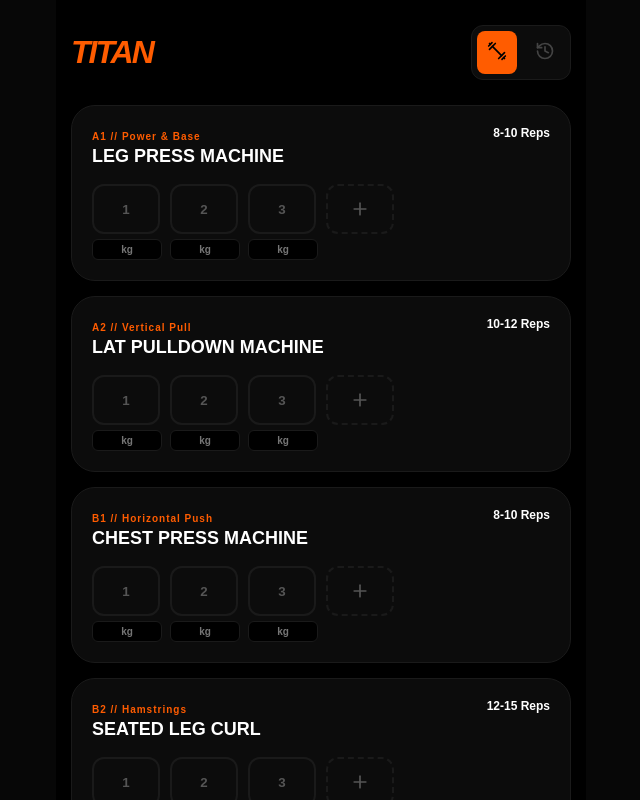
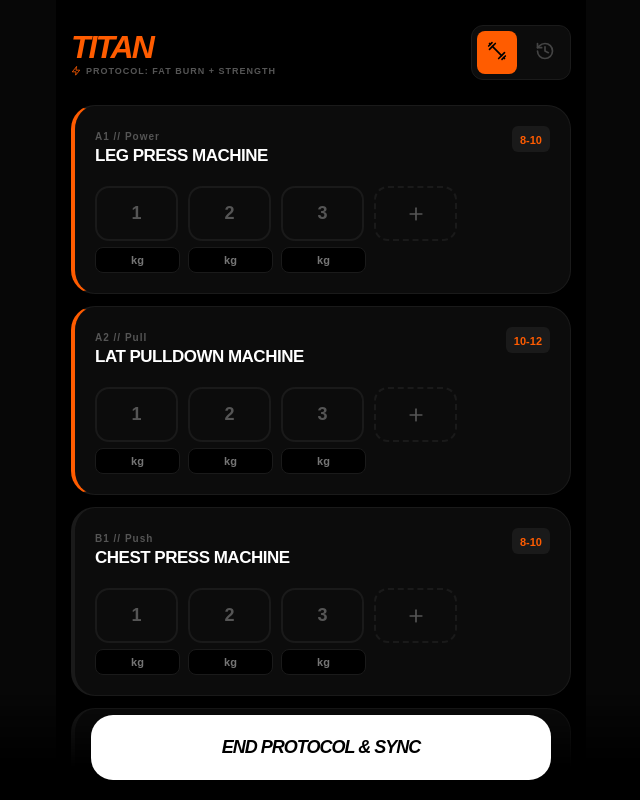
Before and after one commit to srafiq2406teachered-byte/Titan-Tracker, a React (Vite) app: page / in a window 1280 px wide. Shown: the top 800 px of the page, without its empty margins (319-959 px from the left). Built offline with nearby package versions, Linux system fonts and the light colour scheme.

Commit message:
Update App.jsx

```diff
--- a/src/App.jsx
+++ b/src/App.jsx
@@ -1,24 +1,36 @@
 import React, { useState, useEffect } from 'react';
-import { CheckCircle, Clock, RotateCcw, Dumbbell, History, Plus, Timer } from 'lucide-react';
+import { CheckCircle, Clock, RotateCcw, Dumbbell, History, Plus, Timer, Zap } from 'lucide-react';
 
 const TitanTracker = () => {
+  // 1. STATE WITH LOCALSTORAGE PERSISTENCE
   const [view, setView] = useState('train');
   const [timeLeft, setTimeLeft] = useState(0);
-  const [completedSets, setCompletedSets] = useState({});
-  const [exerciseData, setExerciseData] = useState({});
+  const [completedSets, setCompletedSets] = useState(() =>
+    JSON.parse(localStorage.getItem('titan_completed') || '{}')
+  );
+  const [exerciseData, setExerciseData] = useState(() =>
+    JSON.parse(localStorage.getItem('titan_data') || '{}')
+  );
 
-  // THE MASTER PROTOCOL (A1-D2)
+  // 2. PROTOCOL DEFINITION (A1-D2)
   const MASTER_PLAN = [
-    { id: "A1", name: "Leg Press Machine", sets: 3, goal: "8-10 Reps", focus: "Power & Base", type: "set" },
-    { id: "A2", name: "Lat Pulldown Machine", sets: 3, goal: "10-12 Reps", focus: "Vertical Pull", type: "set" },
-    { id: "B1", name: "Chest Press Machine", sets: 3, goal: "8-10 Reps", focus: "Horizontal Push", type: "set" },
-    { id: "B2", name: "Seated Leg Curl", sets: 3, goal: "12-15 Reps", focus: "Hamstrings", type: "set" },
-    { id: "C1", name: "Seated Cable Row", sets: 3, goal: "10-12 Reps", focus: "Mid-Back Squeeze", type: "set" },
-    { id: "C2", name: "DB Overhead Press", sets: 3, goal: "10-12 Reps", focus: "Vertical Push", type: "set" },
-    { id: "D1", name: "Plank / Captain's Chair", sets: 3, goal: "45s Hold", focus: "Core Stability", type: "time" },
-    { id: "D2", name: "Walking Lunges", sets: 3, goal: "12 Total", focus: "Metabolic Burn", type: "set" }
+    { id: "A1", pair: "A", name: "Leg Press Machine", sets: 3, goal: "8-10", focus: "Power", type: "set" },
+    { id: "A2", pair: "A", name: "Lat Pulldown Machine", sets: 3, goal: "10-12", focus: "Pull", type: "set" },
+    { id: "B1", pair: "B", name: "Chest Press Machine", sets: 3, goal: "8-10", focus: "Push", type: "set" },
+    { id: "B2", pair: "B", name: "Seated Leg Curl", sets: 3, goal: "12-15", focus: "Hams", type: "set" },
+    { id: "C1", pair: "C", name: "Seated Cable Row", sets: 3, goal: "10-12", focus: "Back", type: "set" },
+    { id: "C2", pair: "C", name: "DB Overhead Press", sets: 3, goal: "10-12", focus: "Shoulders", type: "set" },
+    { id: "D1", pair: "D", name: "Plank / Captain's Chair", sets: 3, goal: "45s", focus: "Core", type: "time" },
+    { id: "D2", pair: "D", name: "Walking Lunges", sets: 3, goal: "12 Total", focus: "Burn", type: "set" }
   ];
 
+  // 3. PERSISTENCE ENGINE
+  useEffect(() => {
+    localStorage.setItem('titan_completed', JSON.stringify(completedSets));
+    localStorage.setItem('titan_data', JSON.stringify(exerciseData));
+  }, [completedSets, exerciseData]);
+
+  // 4. TIMER ENGINE
   useEffect(() => {
     if (timeLeft > 0) {
       const timer = setTimeout(() => setTimeLeft(timeLeft - 1), 1000);
@@ -35,66 +47,103 @@ const TitanTracker = () => {
     textDim: '#555555'
   };
 
-  const addSet = (exId) => {
+  const handleDataChange = (exId, setIdx, val) => {
     setExerciseData(prev => ({
       ...prev,
-      [exId]: { ...prev[exId], extraSets: (prev[exId]?.extraSets || 0) + 1 }
+      [`${exId}-${setIdx}`]: val
+    }));
+  };
+
+  const addExtraSet = (exId) => {
+    const key = `${exId}-extra`;
+    setExerciseData(prev => ({
+      ...prev,
+      [key]: (prev[key] || 0) + 1
     }));
   };
 
   return (
-    <div style={{ backgroundColor: THEME.black, minHeight: '100vh', color: THEME.textMain, fontFamily: 'sans-serif', padding: '15px', maxWidth: '500px', margin: '0 auto', paddingBottom: '120px' }}>
+    <div style={{ backgroundColor: THEME.black, minHeight: '100vh', color: THEME.textMain, fontFamily: 'sans-serif', padding: '15px', maxWidth: '500px', margin: '0 auto', paddingBottom: '140px' }}>
 
+      {/* HUD HEADER */}
       <header style={{ display: 'flex', justifyContent: 'space-between', alignItems: 'center', marginBottom: '25px', paddingTop: '10px' }}>
-        <h1 style={{ fontSize: '32px', fontWeight: '900', fontStyle: 'italic', margin: 0, color: THEME.orange, letterSpacing: '-2px' }}>TITAN</h1>
+        <div>
+          <h1 style={{ fontSize: '32px', fontWeight: '900', fontStyle: 'italic', margin: 0, color: THEME.orange, letterSpacing: '-2px' }}>TITAN</h1>
+          <div style={{ display: 'flex', alignItems: 'center', gap: '5px' }}>
+            <Zap size={10} color={THEME.orange} />
+            <span style={{ fontSize: '9px', fontWeight: 'bold', color: THEME.textDim, textTransform: 'uppercase', letterSpacing: '1px' }}>Protocol: Fat Burn + Strength</span>
+          </div>
+        </div>
         <div style={{ display: 'flex', gap: '8px', background: THEME.card, padding: '5px', borderRadius: '12px', border: `1px solid ${THEME.border}` }}>
-          <button onClick={() => setView('train')} style={{ background: view === 'train' ? THEME.orange : 'transparent', border: 'none', padding: '10px', borderRadius: '8px', cursor: 'pointer' }}>
-            <Dumbbell size={20} color={view === 'train' ? '#000' : '#444'} />
-          </button>
-          <button onClick={() => setView('history')} style={{ background: view === 'history' ? THEME.orange : 'transparent', border: 'none', padding: '10px', borderRadius: '8px', cursor: 'pointer' }}>
-            <History size={20} color={view === 'history' ? '#000' : '#444'} />
-          </button>
+          <button onClick={() => setView('train')} style={{ background: view === 'train' ? THEME.orange : 'transparent', border: 'none', padding: '10px', borderRadius: '8px', cursor: 'pointer' }}><Dumbbell size={20} color={view === 'train' ? '#000' : '#444'} /></button>
+          <button onClick={() => setView('history')} style={{ background: view === 'history' ? THEME.orange : 'transparent', border: 'none', padding: '10px', borderRadius: '8px', cursor: 'pointer' }}><History size={20} color={view === 'history' ? '#000' : '#444'} /></button>
         </div>
       </header>
 
       {view === 'train' ? (
-        <div style={{ display: 'flex', flexDirection: 'column', gap: '15px' }}>
+        <div style={{ display: 'flex', flexDirection: 'column', gap: '12px' }}>
           {MASTER_PLAN.map((ex) => {
-            const totalSets = ex.sets + (exerciseData[ex.id]?.extraSets || 0);
+            const extraCount = exerciseData[`${ex.id}-extra`] || 0;
+            const totalSets = ex.sets + extraCount;
+
             return (
-              <div key={ex.id} style={{ background: THEME.card, borderRadius: '24px', padding: '20px', border: `1px solid ${THEME.border}` }}>
-                <div style={{ display: 'flex', justifyContent: 'space-between', alignItems: 'flex-start', marginBottom: '15px' }}>
+              <div key={ex.id} style={{
+                background: THEME.card,
+                borderRadius: '24px',
+                padding: '20px',
+                border: `1px solid ${THEME.border}`,
+                borderLeft: `4px solid ${ex.pair === 'A' || ex.pair === 'C' ? THEME.orange : THEME.border}`
+              }}>
+                <div style={{ display: 'flex', justifyContent: 'space-between', alignItems: 'flex-start', marginBottom: '18px' }}>
                   <div>
-                    <span style={{ fontSize: '10px', fontWeight: '900', color: THEME.orange, letterSpacing: '1px' }}>{ex.id} // {ex.focus}</span>
-                    <h3 style={{ fontSize: '18px', fontWeight: '900', margin: '2px 0', textTransform: 'uppercase' }}>{ex.name}</h3>
+                    <span style={{ fontSize: '10px', fontWeight: '900', color: THEME.textDim, letterSpacing: '1px' }}>{ex.id} // {ex.focus}</span>
+                    <h3 style={{ fontSize: '17px', fontWeight: '900', margin: '2px 0', textTransform: 'uppercase', letterSpacing: '-0.5px' }}>{ex.name}</h3>
                   </div>
-                  <span style={{ fontSize: '12px', fontWeight: '800', color: THEME.textMain }}>{ex.goal}</span>
+                  <div style={{ background: '#1a1a1a', padding: '4px 8px', borderRadius: '6px' }}>
+                    <span style={{ fontSize: '11px', fontWeight: '900', color: THEME.orange }}>{ex.goal}</span>
+                  </div>
                 </div>
 
-                <div style={{ display: 'grid', gridTemplateColumns: 'repeat(auto-fill, minmax(65px, 1fr))', gap: '10px' }}>
+                <div style={{ display: 'grid', gridTemplateColumns: 'repeat(auto-fill, minmax(70px, 1fr))', gap: '10px' }}>
                   {[...Array(totalSets)].map((_, i) => {
-                    const isDone = completedSets[`${ex.id}-${i}`];
+                    const key = `${ex.id}-${i}`;
+                    const isDone = completedSets[key];
                     return (
-                      <div key={i} style={{ display: 'flex', flexDirection: 'column', gap: '5px' }}>
+                      <div key={i} style={{ display: 'flex', flexDirection: 'column', gap: '6px' }}>
                         <button
                           onClick={() => {
-                            const key = `${ex.id}-${i}`;
                             setCompletedSets(prev => ({...prev, [key]: !isDone}));
                             if(!isDone) setTimeLeft(60);
                           }}
-                          style={{ height: '50px', borderRadius: '12px', border: isDone ? `2px solid ${THEME.orange}` : `2px solid ${THEME.border}`, background: isDone ? THEME.orange : 'transparent', color: isDone ? '#000' : THEME.textDim, fontWeight: '900', cursor: 'pointer', display: 'flex', alignItems: 'center', justifyContent: 'center' }}
+                          style={{
+                            height: '55px',
+                            borderRadius: '14px',
+                            border: isDone ? `2px solid ${THEME.orange}` : `2px solid ${THEME.border}`,
+                            background: isDone ? THEME.orange : 'transparent',
+                            color: isDone ? '#000' : THEME.textDim,
+                            fontWeight: '900',
+                            fontSize: '18px',
+                            cursor: 'pointer',
+                            display: 'flex',
+                            alignItems: 'center',
+                            justifyContent: 'center',
+                            transition: 'all 0.1s active:scale-95'
+                          }}
                         >
-                          {isDone ? <CheckCircle size={20} /> : i + 1}
+                          {isDone ? <CheckCircle size={22} strokeWidth={3} /> : i + 1}
                         </button>
                         <input
                           type="text"
+                          inputMode="decimal"
                           placeholder={ex.type === 'set' ? 'kg' : 'min'}
-                          style={{ width: '100%', background: THEME.black, border: `1px solid ${THEME.border}`, color: '#fff', fontSize: '10px', textAlign: 'center', fontWeight: 'bold', padding: '4px 0', borderRadius: '6px', outline: 'none' }}
+                          value={exerciseData[key] || ''}
+                          onChange={(e) => handleDataChange(ex.id, i, e.target.value)}
+                          style={{ width: '100%', background: THEME.black, border: `1px solid ${THEME.border}`, color: THEME.orange, fontSize: '11px', textAlign: 'center', fontWeight: 'bold', padding: '6px 0', borderRadius: '8px', outline: 'none' }}
                         />
                       </div>
                     );
                   })}
-                  <button onClick={() => addSet(ex.id)} style={{ height: '50px', borderRadius: '12px', border: `2px dashed ${THEME.border}`, background: 'transparent', color: THEME.textDim, display: 'flex', alignItems: 'center', justifyContent: 'center', cursor: 'pointer' }}>
+                  <button onClick={() => addExtraSet(ex.id)} style={{ height: '55px', borderRadius: '14px', border: `2px dashed ${THEME.border}`, background: 'transparent', color: THEME.textDim, display: 'flex', alignItems: 'center', justifyContent: 'center', cursor: 'pointer' }}>
                     <Plus size={20} />
                   </button>
                 </div>
@@ -103,17 +152,32 @@ const TitanTracker = () => {
           })}
         </div>
       ) : (
-        <div style={{ textAlign: 'center', padding: '50px 20px', color: THEME.textDim }}>
-          <History size={48} style={{ marginBottom: '15px', opacity: 0.2 }} />
-          <p style={{ fontWeight: 'bold', textTransform: 'uppercase', fontSize: '12px' }}>No session history recorded.</p>
+        <div style={{ textAlign: 'center', padding: '80px 20px', color: THEME.textDim }}>
+          <History size={40} style={{ marginBottom: '10px', opacity: 0.2 }} />
+          <p style={{ fontWeight: '900', textTransform: 'uppercase', fontSize: '12px', letterSpacing: '1px' }}>Session History Log Empty</p>
         </div>
       )}
 
+      {/* TITAN TIMER OVERLAY */}
       {timeLeft > 0 && (
-        <div style={{ position: 'fixed', bottom: '30px', left: '50%', transform: 'translateX(-50%)', backgroundColor: '#fff', color: '#000', padding: '12px 30px', borderRadius: '50px', display: 'flex', alignItems: 'center', gap: '20px', boxShadow: '0 10px 40px rgba(255,92,0,0.4)', border: `4px solid ${THEME.orange}`, zIndex: 1000 }}>
-          <Timer size={28} />
-          <span style={{ fontSize: '42px', fontWeight: '900', fontStyle: 'italic', fontFamily: 'monospace' }}>{timeLeft}s</span>
-          <RotateCcw size={18} onClick={() => setTimeLeft(0)} style={{ cursor: 'pointer' }} />
+        <div style={{ position: 'fixed', bottom: '30px', left: '50%', transform: 'translateX(-50%)', backgroundColor: '#FFFFFF', color: '#000', padding: '15px 35px', borderRadius: '50px', display: 'flex', alignItems: 'center', gap: '20px', boxShadow: '0 20px 50px rgba(255,92,0,0.5)', border: `4px solid ${THEME.orange}`, zIndex: 1000 }}>
+          <Timer size={32} />
+          <span style={{ fontSize: '48px', fontWeight: '900', fontStyle: 'italic', fontFamily: 'monospace', letterSpacing: '-2px' }}>{timeLeft}s</span>
+          <button onClick={() => setTimeLeft(0)} style={{ border: 'none', background: '#eee', borderRadius: '50%', padding: '8px', cursor: 'pointer', display: 'flex' }}>
+            <RotateCcw size={18} />
+          </button>
+        </div>
+      )}
+
+      {/* FINISH BUTTON */}
+      {view === 'train' && (
+        <div style={{ position: 'fixed', bottom: '0', left: '0', right: '0', padding: '20px', background: 'linear-gradient(transparent, #000 70%)' }}>
+          <button
+            onClick={() => { if(window.confirm("Complete Session?")) { setCompletedSets({}); setExerciseData({}); localStorage.clear(); window.location.reload(); }}}
+            style={{ width: '100%', maxWidth: '460px', margin: '0 auto', display: 'block', padding: '22px', borderRadius: '22px', border: 'none', background: THEME.textMain, color: THEME.black, fontWeight: '900', fontSize: '18px', textTransform: 'uppercase', fontStyle: 'italic', letterSpacing: '-1px', cursor: 'pointer' }}
+          >
+            End Protocol & Sync
+          </button>
         </div>
       )}
     </div>
```
